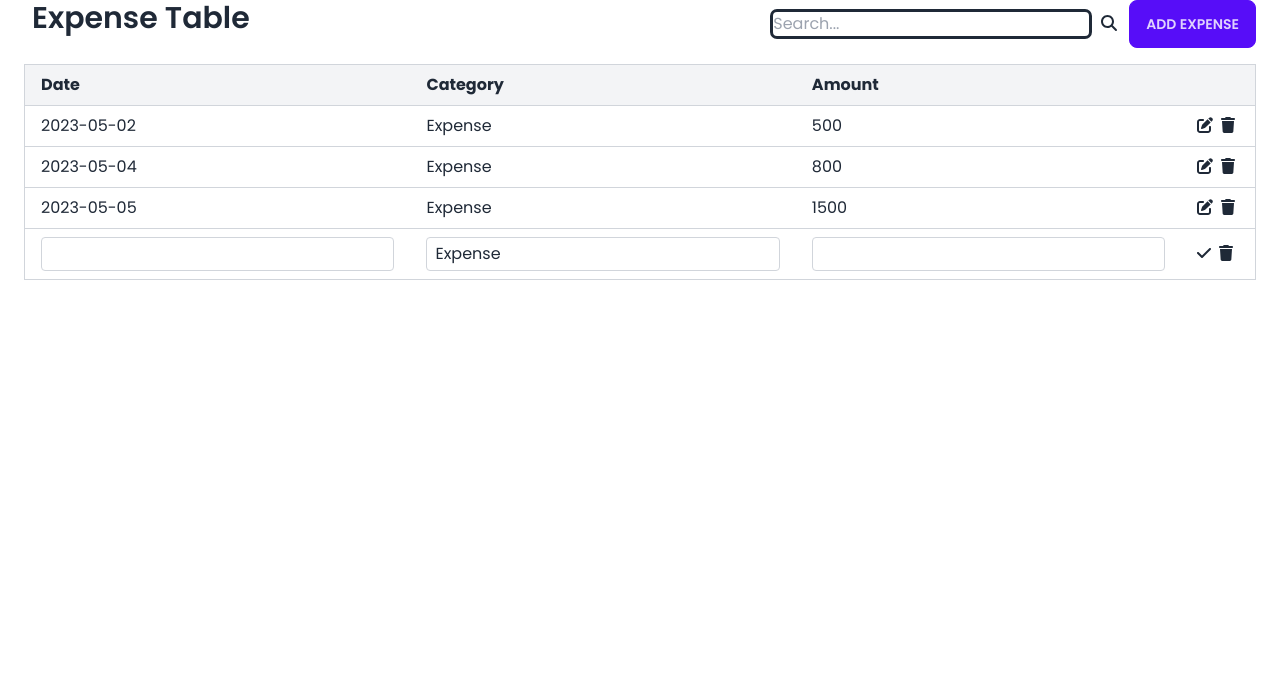
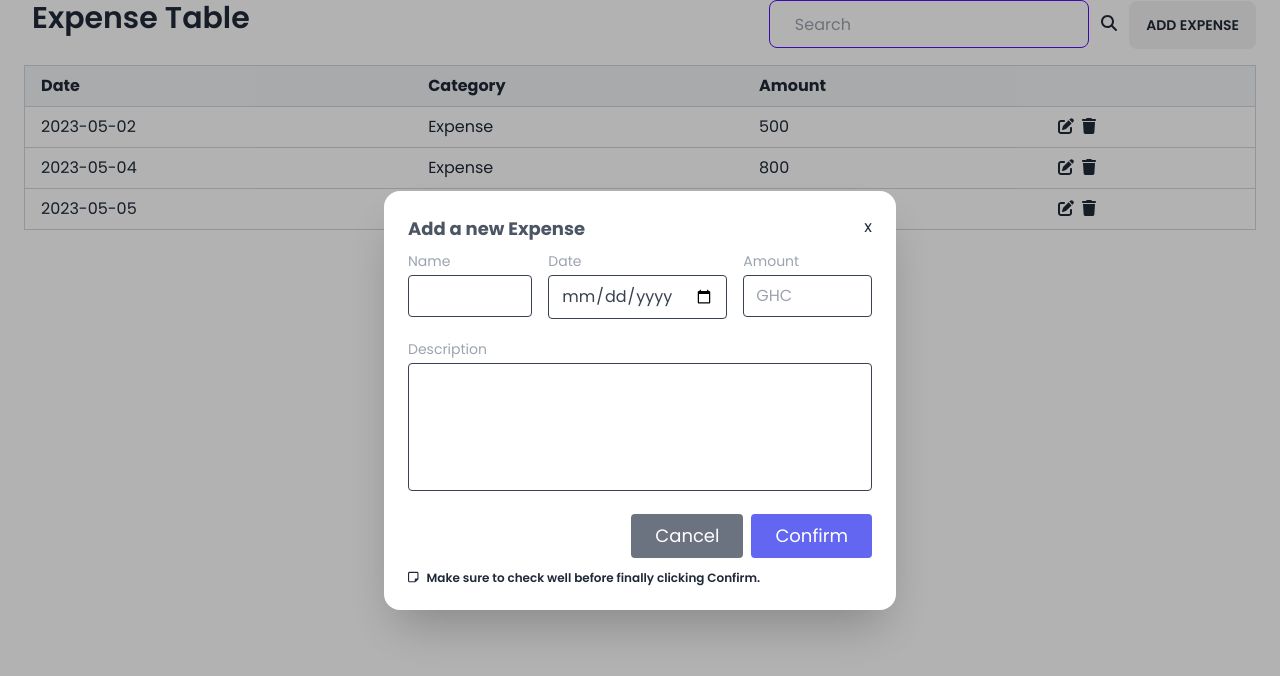
Before and after one commit to Cessation-Code/essentialerp-frontend, a Next.js app: page /dashboard/finances/expenses in a window 1280 px wide. Both pictures are taken after a click on the button "ADD EXPENSE". Shown: the top 676 px of the page. Built offline with nearby package versions, Linux system fonts and the light colour scheme.

Commit message:
modal thing done

```diff
--- a/components/search.js
+++ b/components/search.js
@@ -2,7 +2,7 @@ import { faSearch } from "@fortawesome/free-solid-svg-icons";
 import { FontAwesomeIcon } from "@fortawesome/react-fontawesome";
 import React, { useState } from "react";
 
-const SearchButton = ({onSearch}) => {
+const SearchButton = ({ onSearch }) => {
   const [value, setValue] = useState("");
 
   const handleChange = (e) => {
@@ -14,19 +14,15 @@ const SearchButton = ({onSearch}) => {
     onSearch(value);
   };
 
+  return (
+    <form onSubmit={handleSubmit} className="mr-3 flex flex-row">
+      <input
+        type="text"
+        placeholder="  Search"
+        className="input input-bordered input-primary w-full max-w-xs mr-3"
+        minLength={3}
+        maxLength={3}
 
-
-  return (
-    <form onSubmit={handleSubmit} className="mr-3 ">
-      <input
-        className="outline rounded mr-3"
-        type="text"
-        placeholder="Search..."
-        value={value}
-        onChange={handleChange}
-        required
-        minLength={3}
-        maxLength={20}
       />
       <button type="submit">
         <FontAwesomeIcon icon={faSearch} />
--- a/package.json
+++ b/package.json
@@ -30,6 +30,7 @@
     "react-chartjs-2": "^5.2.0",
     "react-datepicker": "^4.14.1",
     "react-dom": "^18.2.0",
+    "react-modal": "^3.16.1",
     "react-redux": "^8.1.0",
     "react-select": "^5.7.3",
     "react-svg": "^16.1.11",
--- a/pages/dashboard/finances/expenses.js
+++ b/pages/dashboard/finances/expenses.js
@@ -2,14 +2,9 @@ import React, { useState } from "react";
 import { faTrash, faEdit, faCheck } from "@fortawesome/free-solid-svg-icons";
 import { FontAwesomeIcon } from "@fortawesome/react-fontawesome";
 import SearchButton from "../../../components/search";
-import Error from "../../../components/error";
+import Modal from "./modal";
 
 const ExpenseTable = () => {
-  const isValidDateEntry = (date) => {
-    const regex = /^\d{4}-\d{2}-\d{2}$/;
-    return regex.test(date);
-  };
-
   const [expenseEntries, setExpenseEntries] = useState([
     {
       id: 1,
@@ -42,8 +37,12 @@ const ExpenseTable = () => {
   });
 
   const [editedEntryId, setEditedEntryId] = useState(null);
+  const [error, setError] = useState("");
 
-  const [error, setError] = useState("");
+  const isValidDateEntry = (date) => {
+    const regex = /^\d{4}-\d{2}-\d{2}$/;
+    return regex.test(date);
+  };
 
   const addExpenseEntry = () => {
     const newEntryId = expenseEntries.length + 1;
@@ -70,48 +69,13 @@ const ExpenseTable = () => {
     });
   };
 
-  const deleteExpenseEntry = (id) => {
-    const updatedEntries = expenseEntries.filter((entry) => entry.id !== id);
-    setExpenseEntries(updatedEntries);
-  };
-
-  const handleExpenseInputChange = (id, field, value) => {
-    updateExpenseEntry(id, field, value);
-  };
-
-  const handleExpenseEntrySave = (id) => {
-    const editedEntry = expenseEntries.find((entry) => entry.id === id);
-    const { date, category, amount } = editedEntry;
-    if (date !== "" && category !== "" && amount !== "") {
-      if (!isNaN(amount)) {
-        const isValidDate = isValidDateEntry(date);
-        if (isValidDate) {
-          updateExpenseEntry(id, "editMode", false);
-          setError("");
-        } else {
-          setError("Incomplete entry data. Please fill in all fields.");
-          alert("Invalid date entry. Please enter a valid date.");
-        }
-      } else {
-        setError("Incomplete entry data. Please fill in all fields.");
-        alert("The amount field should be a valid number.")
-      }
-    } else {
-      setError("Incomplete entry data. Please fill in all fields.");
-      alert("Incomplete entry data. Please fill in all fields.")
-    }
-  };
-
   return (
     <div className="w-full px-6">
       <div className="flex flex-row justify-between mb-4">
         <h3 className="text-3xl text ml-2 font-semibold">Expense Table</h3>
-
         <div className="flex flex-row items-baseline">
-          <SearchButton/>
-          <button className="btn btn-primary" onClick={addExpenseEntry}>
-            Add Expense
-          </button>
+          <SearchButton />
+          <Modal/>
         </div>
       </div>
 
@@ -140,7 +104,7 @@ const ExpenseTable = () => {
                     className="border border-gray-300 rounded px-2 py-1 w-full"
                     value={entry.date}
                     onChange={(e) =>
-                      handleExpenseInputChange(entry.id, "date", e.target.value)
+                      updateExpenseEntry(entry.id, "date", e.target.value)
                     }
                   />
                 ) : (
@@ -154,11 +118,7 @@ const ExpenseTable = () => {
                     className="border border-gray-300 rounded px-2 py-1 w-full"
                     value={entry.category}
                     onChange={(e) =>
-                      handleExpenseInputChange(
-                        entry.id,
-                        "category",
-                        e.target.value
-                      )
+                      updateExpenseEntry(entry.id, "category", e.target.value)
                     }
                   />
                 ) : (
@@ -172,11 +132,7 @@ const ExpenseTable = () => {
                     className="border border-gray-300 rounded px-2 py-1 w-full"
                     value={entry.amount}
                     onChange={(e) =>
-                      handleExpenseInputChange(
-                        entry.id,
-                        "amount",
-                        e.target.value
-                      )
+                      updateExpenseEntry(entry.id, "amount", e.target.value)
                     }
                   />
                 ) : (
@@ -213,8 +169,58 @@ const ExpenseTable = () => {
           ))}
         </tbody>
       </table>
+      <input
+        type="checkbox"
+        id="my_modal_6"
+        className="modal-toggle hidden"
+      />
+      <div className="modal hidden">
+        <div className="modal-box">
+          <h3 className="font-bold text-lg">Hello!</h3>
+          <p className="py-4">This modal works with a hidden checkbox!</p>
+          <div className="modal-action">
+            <label htmlFor="my_modal_6" className="btn">
+              Close!
+            </label>
+          </div>
+        </div>
+      </div>
     </div>
   );
 };
 
 export default ExpenseTable;
+
+
+
+// const deleteExpenseEntry = (id) => {
+//   const updatedEntries = expenseEntries.filter((entry) => entry.id !== id);
+//   setExpenseEntries(updatedEntries);
+// };
+
+// const handleExpenseInputChange = (id, field, value) => {
+//   updateExpenseEntry(id, field, value);
+// };
+
+// const handleExpenseEntrySave = (id) => {
+//   const editedEntry = expenseEntries.find((entry) => entry.id === id);
+//   const { date, category, amount } = editedEntry;
+//   if (date !== "" && category !== "" && amount !== "") {
+//     if (!isNaN(amount)) {
+//       const isValidDate = isValidDateEntry(date);
+//       if (isValidDate) {
+//         updateExpenseEntry(id, "editMode", false);
+//         setError("");
+//       } else {
+//         setError("Incomplete entry data. Please fill in all fields.");
+//         alert("Invalid date entry. Please enter a valid date.");
+//       }
+//     } else {
+//       setError("Incomplete entry data. Please fill in all fields.");
+//       alert("The amount field should be a valid number.");
+//     }
+//   } else {
+//     setError("Incomplete entry data. Please fill in all fields.");
+//     alert("Incomplete entry data. Please fill in all fields.");
+//   }
+// };
--- /dev/null
+++ b/pages/dashboard/finances/modal.js
@@ -0,0 +1,90 @@
+import { faStickyNote } from "@fortawesome/free-regular-svg-icons";
+import { FontAwesomeIcon } from "@fortawesome/react-fontawesome";
+import React from "react";
+
+const Modal = () => {
+  return (
+    <div>
+      <button className="btn" onClick={() => window.my_modal_1.showModal()}>
+        Add Expense
+      </button>
+      <dialog id="my_modal_1" className="modal w-full">
+        <form method="dialog" className="modal-box">
+          <div className="flex flex-row  justify-between">
+          <h1 className="text-gray-600 text-lg font-bold mb-1  title-font">
+            Add a new Expense
+          </h1>
+          <button className="fill-black h-fit w-fit ">
+            x
+          </button>
+          </div>
+
+          <div className="flex flex-row gap-4">
+          <div className="relative mb-4">
+            <label htmlFor="email" className="leading-7 text-sm text-gray-400">
+              Name
+            </label>
+            <input
+              type="text"
+              id="name"
+              name="name"
+              className="w-full bg-white rounded border border-gray-700 focus:border-indigo-500 focus:ring-2 focus:ring-indigo-900 text-base outline-none text-gray-700 py-1 px-3 leading-8 transition-colors duration-200 ease-in-out"
+            />
+          </div>
+          <div className="relative mb-4">
+            <label htmlFor="email" className="leading-7 text-sm text-gray-400">
+              Date
+            </label>
+            <input
+              type="date"
+              id="date"
+              name="Date"
+              className="w-full bg-white rounded border border-gray-700 focus:border-indigo-500 focus:ring-2 focus:ring-indigo-900 text-base outline-none text-gray-700 py-1 px-3 leading-8 transition-colors duration-200 ease-in-out"
+            />
+          </div>
+          <div className="relative mb-4">
+            <label htmlFor="email" className="leading-7 text-sm text-gray-400">
+              Amount
+            </label>
+            <input
+              type="number"
+              id="amount"
+              placeholder="GHC"
+              name="number"
+              className="w-full bg-white rounded border border-gray-700 focus:border-indigo-500 focus:ring-2 focus:ring-indigo-900 text-base outline-none text-gray-700 py-1 px-3 leading-8 transition-colors duration-200 ease-in-out"
+            />
+          </div>
+          </div>
+          <div className="relative mb-4">
+            <label
+              htmlFor="message"
+              className="leading-7 text-sm text-gray-400"
+            >
+              Description
+            </label>
+            <textarea
+              id="message"
+              name="message"
+
+              className="w-full bg-transparent rounded border border-gray-700 focus:border-indigo-500 focus:ring-2 focus:ring-indigo-900 h-32 text-base outline-none text-gray-700 py-1 px-3 resize-none leading-6 transition-colors duration-200 ease-in-out"
+            ></textarea>
+          </div >
+          <div className=" flex flex-row gap-2 justify-end">
+          <button className="text-white bg-gray-500 border-0 py-2 px-6 focus:outline-none hover:bg-indigo-600 rounded text-lg">
+            Cancel
+          </button>
+          <button  className="text-white bg-indigo-500 border-0 py-2 px-6 focus:outline-none hover:bg-indigo-600 rounded text-lg">
+            Confirm
+          </button>
+          </div>
+          <p className="text-xs font-semibold text-gray-790 text-opacity-90 mt-3">
+            <FontAwesomeIcon icon={faStickyNote} className="mr-2"/>
+           Make sure to check well before finally clicking Confirm.
+          </p>
+        </form>
+      </dialog>
+    </div>
+  );
+};
+
+export default Modal;
```
Also changed, not shown: 1 other file (tests, documents, lock files or other folders).
